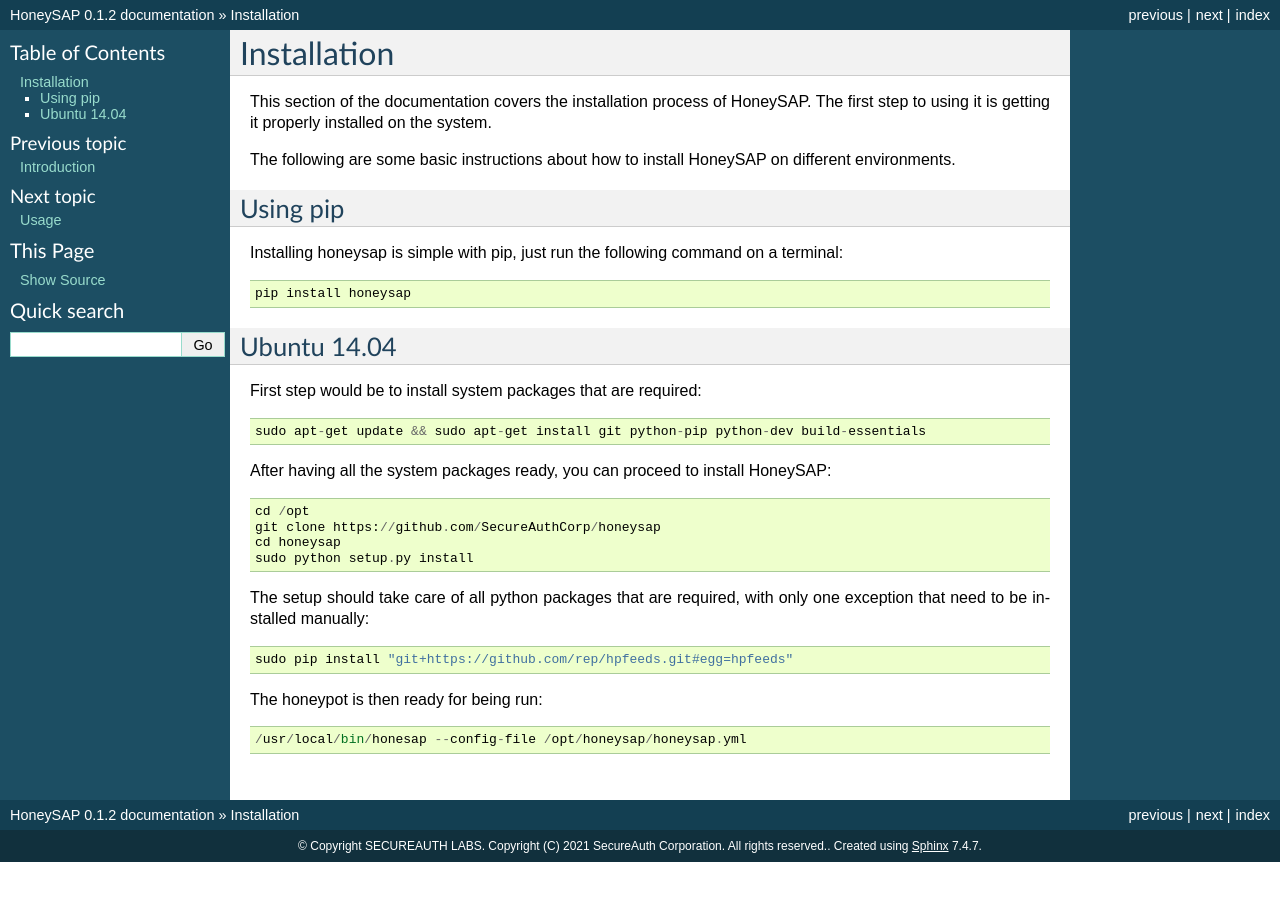
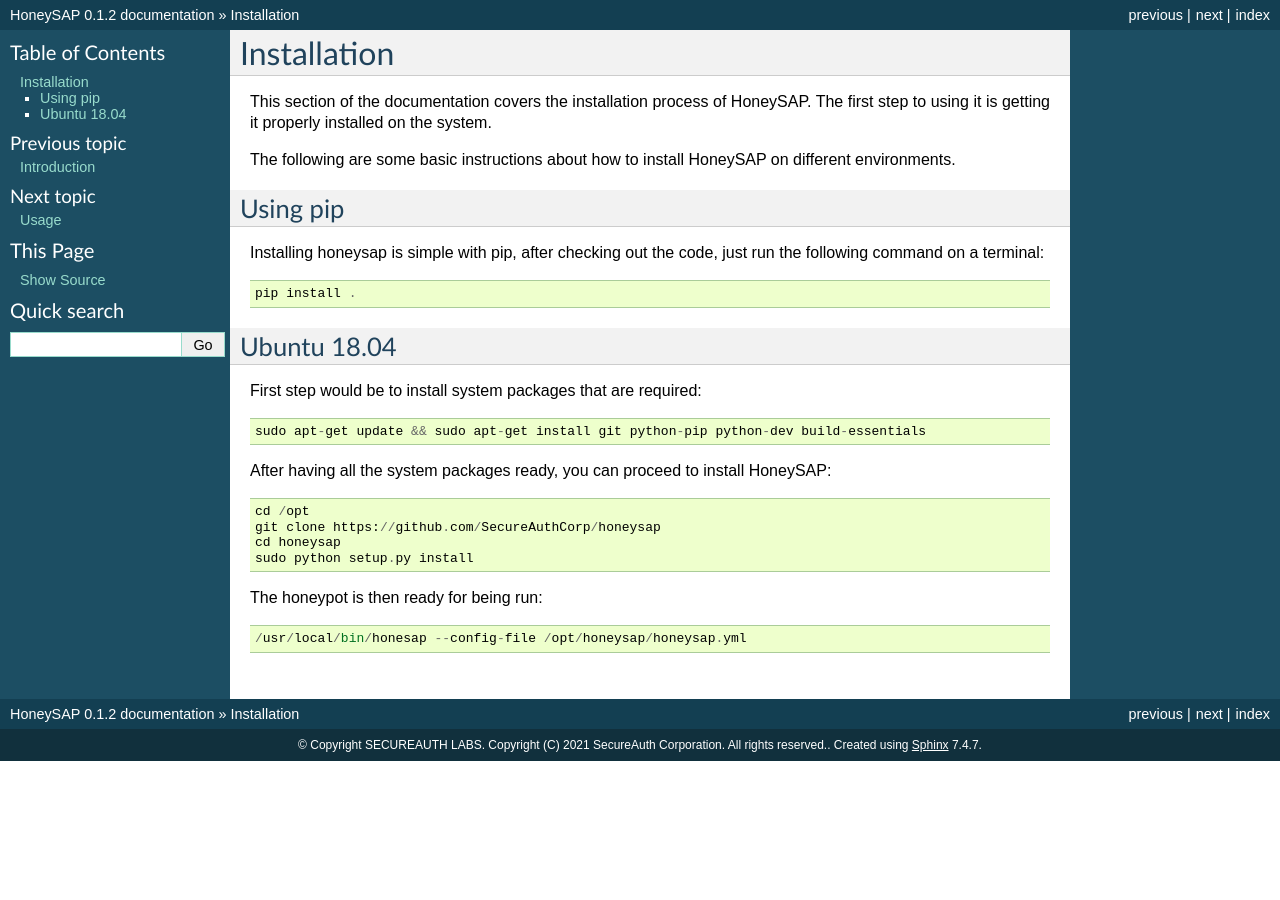
Before and after one commit to OWASP/HoneySAP, a Sphinx documentation site: the page built from docs/user/installation.rst, in a window 1280 px wide. Built offline with Sphinx 7.4.7, drawn with Linux system fonts in a browser that asks for light colours.

Commit message:
Doc: arranged installation steps
- Moved to Ubuntu 18.04
- Removed hpfeeds as it's now in requirements

```diff
--- a/docs/user/installation.rst
+++ b/docs/user/installation.rst
@@ -12,12 +12,12 @@
 Using pip
 ---------
 
-Installing honeysap is simple with pip, just run the following command on a terminal::
+Installing honeysap is simple with pip, after checking out the code, just run the following command on a terminal::
 
-    pip install honeysap
+    pip install .
 
 
-Ubuntu 14.04
+Ubuntu 18.04
 ------------
 
 First step would be to install system packages that are required::
@@ -31,11 +31,6 @@
    cd honeysap
    sudo python setup.py install
 
-The setup should take care of all python packages that are required, with only one exception
-that need to be installed manually::
-
-   sudo pip install "git+https://github.com/rep/hpfeeds.git#egg=hpfeeds"
-
 The honeypot is then ready for being run::
 
    /usr/local/bin/honesap --config-file /opt/honeysap/honeysap.yml
```
